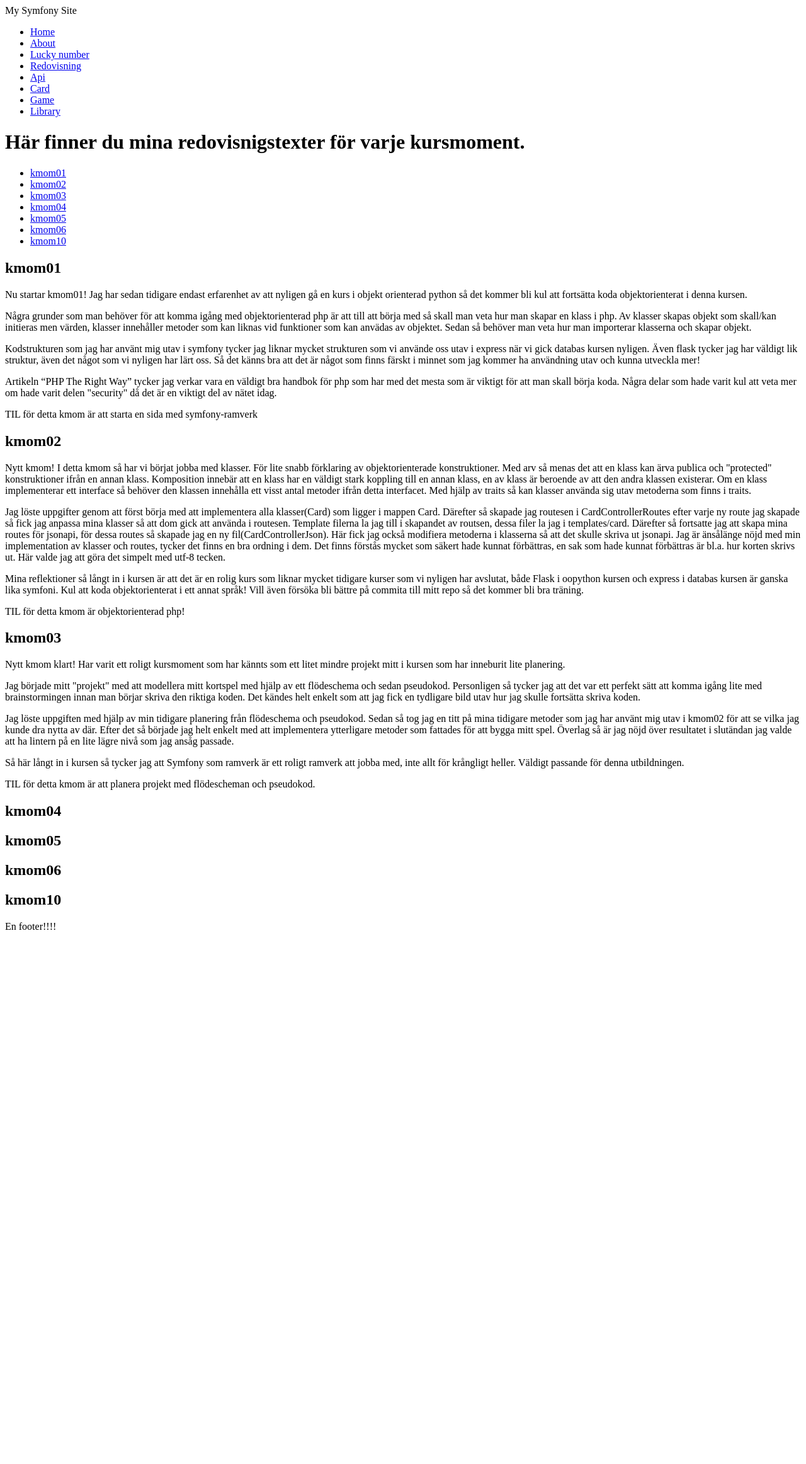
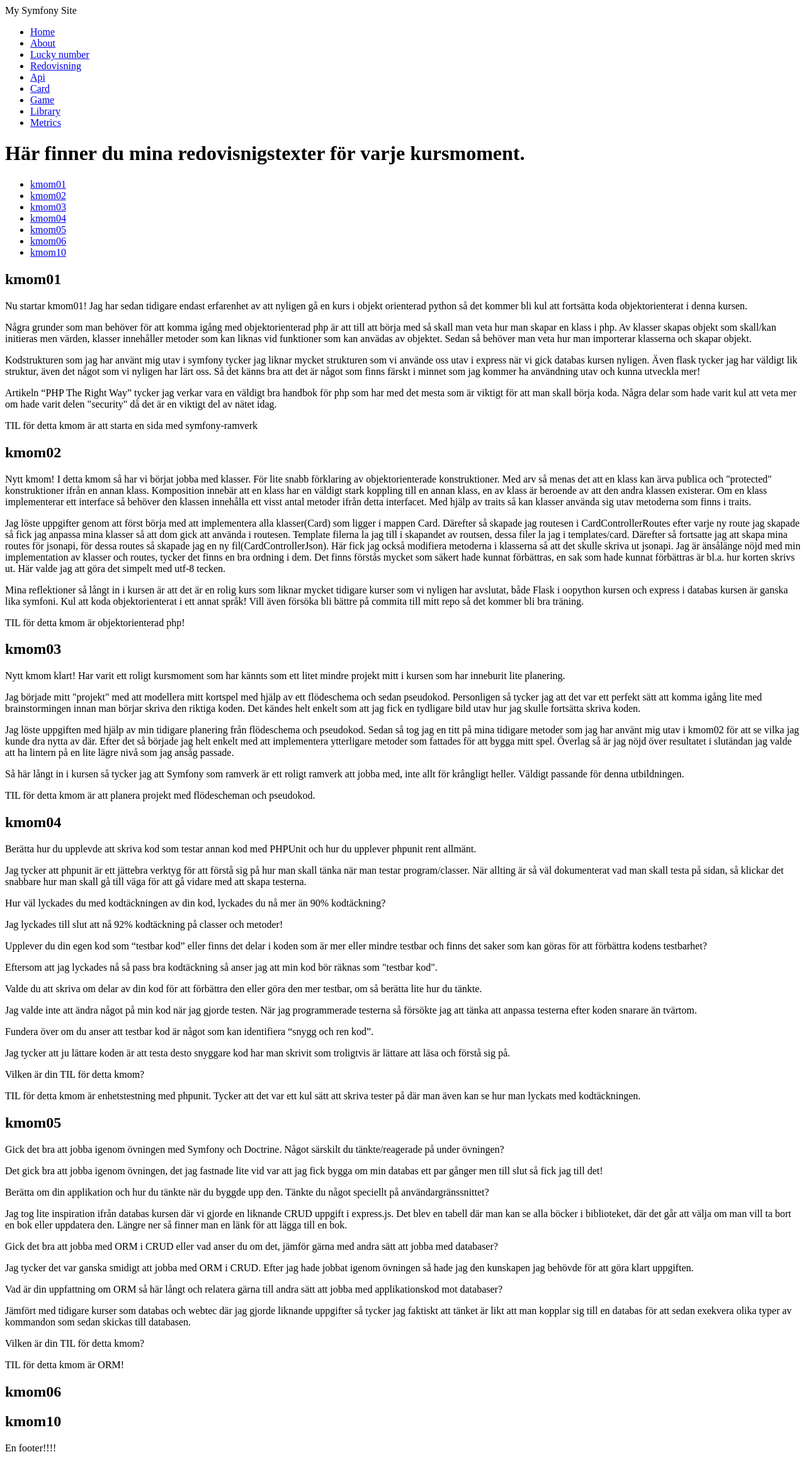
Before and after one commit to Luciiidv/mvckurs, a Symfony app: template templates/report.html.twig in a window 1280 px wide. Shown: the whole page at 63% size. Before the commit the page ends 1476 px from the top, so only its background shows below. Run offline with Twig, Linux system fonts and the light colour scheme; the template is opened without the code that fills it, so the values that code supplies are empty; some libraries are stand-ins or nearby versions.

Commit message:
fixing issues

```diff
--- a/composer.json
+++ b/composer.json
@@ -97,7 +97,8 @@
             "@phpstan"
         ],
         "phpunit": "XDEBUG_MODE=coverage vendor/bin/phpunit",
-        "phpdoc": "tools/phpdoc/phpdoc --config=tools/phpdoc/phpdoc.xml"
+        "phpdoc": "tools/phpdoc/phpdoc --config=tools/phpdoc/phpdoc.xml",
+        "phpmetrics": "tools/phpmetrics/vendor/bin/phpmetrics --config=tools/phpmetrics/phpmetrics.json"
     },
     "conflict": {
         "symfony/symfony": "*"
--- a/src/Card/CardGraphic.php
+++ b/src/Card/CardGraphic.php
@@ -15,7 +15,7 @@ class CardGraphic extends Card
     public function __construct($value = null, $color = null)
     {
         parent::__construct($value, $color);
-        $deckGraphic = [];
+        $this->deckGraphic = [];
         if($value && $color) {
             $this->representation = '[' . $value . $this->getSymbol($color) . ']';
         }
--- a/src/Controller/GameControllerRoutes.php
+++ b/src/Controller/GameControllerRoutes.php
@@ -6,7 +6,6 @@ use App\Card\Card;
 use App\Card\CardGraphic;
 use App\Card\CardHand;
 use App\Card\DeckOfCards;
-use App\Card\CardGame;
 
 use Symfony\Bundle\FrameworkBundle\Controller\AbstractController;
 use Symfony\Component\HttpFoundation\Response;
--- a/src/Controller/LibraryController.php
+++ b/src/Controller/LibraryController.php
@@ -37,7 +37,7 @@ class LibraryController extends AbstractController
 
         // actually executes the queries (i.e. the INSERT query)
         $entityManager->flush();
-        var_dump("success");
+        // var_dump("success");
         return $this->redirectToRoute('library_show_all');
     }
 
--- a/src/Controller/LuckyControllerTwig.php
+++ b/src/Controller/LuckyControllerTwig.php
@@ -48,6 +48,12 @@ class LuckyControllerTwig extends AbstractController
         return $this->render('report.html.twig');
     }
 
+    #[Route("/metrics", name: "metrics")]
+    public function metrics(): Response
+    {
+        return $this->render('metrics.html.twig');
+    }
+
     #[Route("/api", name: "api")]
     public function api(
         SessionInterface $session
--- a/templates/base.html.twig
+++ b/templates/base.html.twig
@@ -29,6 +29,7 @@
             <li><a href="{{ path('card_init') }}">Card</a></li>
             <li><a href="{{ path('game') }}">Game</a></li>
             <li><a href="{{ path('library_show_all') }}">Library</a></li>
+            <li><a href="{{ path('metrics') }}">Metrics</a></li>
         </ul>
     </nav>
 
--- a/templates/report.html.twig
+++ b/templates/report.html.twig
@@ -35,9 +35,29 @@
     <p>Så här långt in i kursen så tycker jag att Symfony som ramverk är ett roligt ramverk att jobba med, inte allt för krångligt heller. Väldigt passande för denna utbildningen.</p>
     <p>TIL för detta kmom är att planera projekt med flödescheman och pseudokod.</p>
     <h2 id="kmom04">kmom04</h2>
-
+    <p>Berätta hur du upplevde att skriva kod som testar annan kod med PHPUnit och hur du upplever phpunit rent allmänt.</p>
+    <p>Jag tycker att phpunit är ett jättebra verktyg för att förstå sig på hur man skall tänka när man testar program/classer. När allting är så väl dokumenterat vad man skall testa på sidan, så klickar det snabbare hur man skall gå till väga för att gå vidare med att skapa testerna.</p>
+    <p>Hur väl lyckades du med kodtäckningen av din kod, lyckades du nå mer än 90% kodtäckning?</p>
+    <p>Jag lyckades till slut att nå 92% kodtäckning på classer och metoder!</p>
+    <p>Upplever du din egen kod som “testbar kod” eller finns det delar i koden som är mer eller mindre testbar och finns det saker som kan göras för att förbättra kodens testbarhet?</p>
+    <p>Eftersom att jag lyckades nå så pass bra kodtäckning så anser jag att min kod bör räknas som "testbar kod". </p>
+    <p>Valde du att skriva om delar av din kod för att förbättra den eller göra den mer testbar, om så berätta lite hur du tänkte.</p>
+    <p>Jag valde inte att ändra något på min kod när jag gjorde testen. När jag programmerade testerna så försökte jag att tänka att anpassa testerna efter koden snarare än tvärtom.</p>
+    <p>Fundera över om du anser att testbar kod är något som kan identifiera “snygg och ren kod”.</p>
+    <p>Jag tycker att ju lättare koden är att testa desto snyggare kod har man skrivit som troligtvis är lättare att läsa och förstå sig på.</p>
+    <p>Vilken är din TIL för detta kmom?</p>
+    <p>TIL för detta kmom är enhetstestning med phpunit. Tycker att det var ett kul sätt att skriva tester på där man även kan se hur man lyckats med kodtäckningen.</p>
     <h2 id="kmom05">kmom05</h2>
-
+    <p>Gick det bra att jobba igenom övningen med Symfony och Doctrine. Något särskilt du tänkte/reagerade på under övningen?</p>
+    <p>Det gick bra att jobba igenom övningen, det jag fastnade lite vid var att jag fick bygga om min databas ett par gånger men till slut så fick jag till det!</p>
+    <p>Berätta om din applikation och hur du tänkte när du byggde upp den. Tänkte du något speciellt på användargränssnittet?</p>
+    <p>Jag tog lite inspiration ifrån databas kursen där vi gjorde en liknande CRUD uppgift i express.js. Det blev en tabell där man kan se alla böcker i biblioteket, där det går att välja om man vill ta bort en bok eller uppdatera den. Längre ner så finner man en länk för att lägga till en bok.</p>
+    <p>Gick det bra att jobba med ORM i CRUD eller vad anser du om det, jämför gärna med andra sätt att jobba med databaser?</p>
+    <p>Jag tycker det var ganska smidigt att jobba med ORM i CRUD. Efter jag hade jobbat igenom övningen så hade jag den kunskapen jag behövde för att göra klart uppgiften.</p>
+    <p>Vad är din uppfattning om ORM så här långt och relatera gärna till andra sätt att jobba med applikationskod mot databaser?</p>
+    <p>Jämfört med tidigare kurser som databas och webtec där jag gjorde liknande uppgifter så tycker jag faktiskt att tänket är likt att man kopplar sig till en databas för att sedan exekvera olika typer av kommandon som sedan skickas till databasen. </p>
+    <p>Vilken är din TIL för detta kmom?</p>
+    <p>TIL för detta kmom är ORM!</p>
     <h2 id="kmom06">kmom06</h2>
 
     <h2 id="kmom10">kmom10</h2>
```
Also changed, not shown: src/Card/CardHand.php (+6 -2 lines), tests/DeckOfCards/DeckOfCardsTest.php (+3 -1 lines), README.md, 2 other files.
